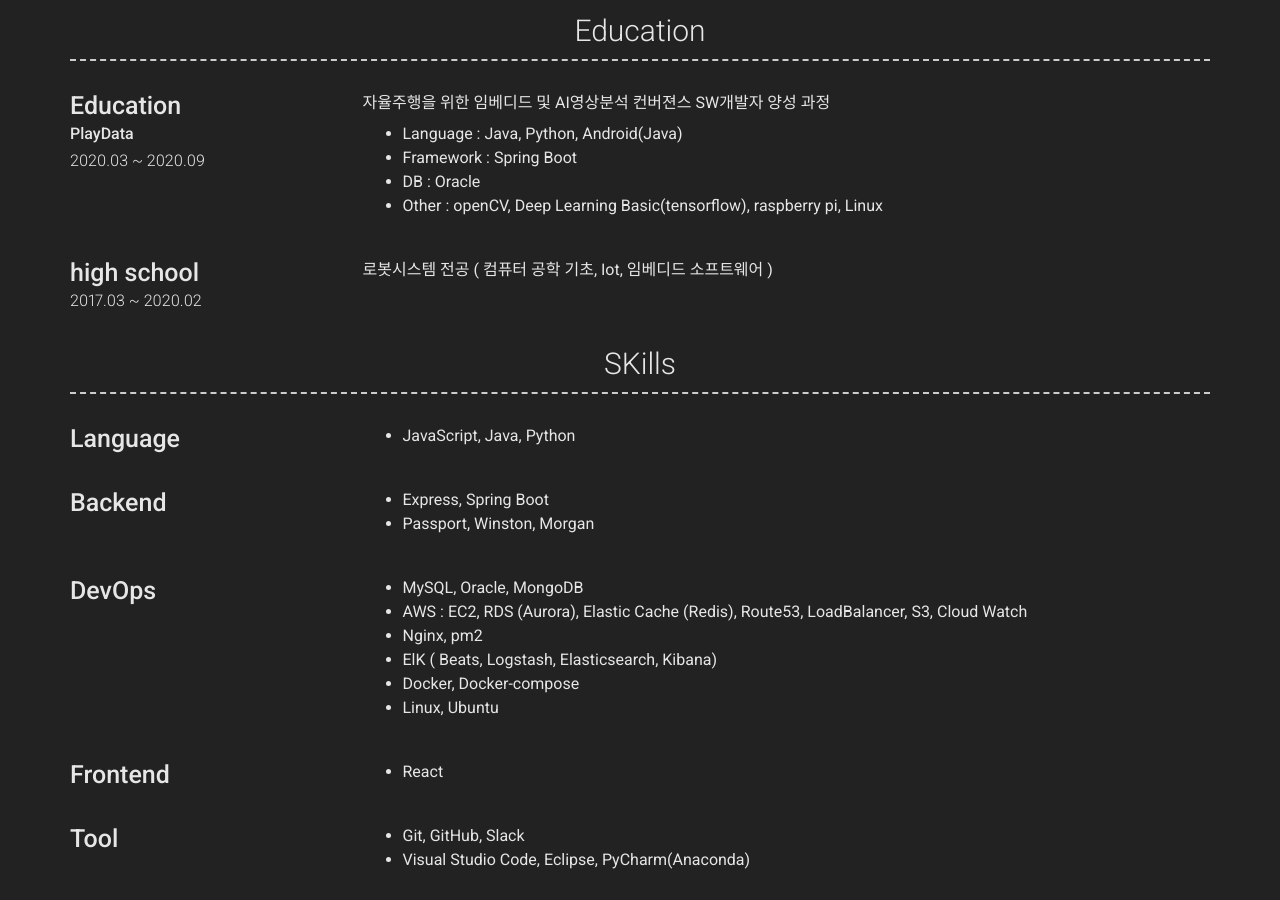
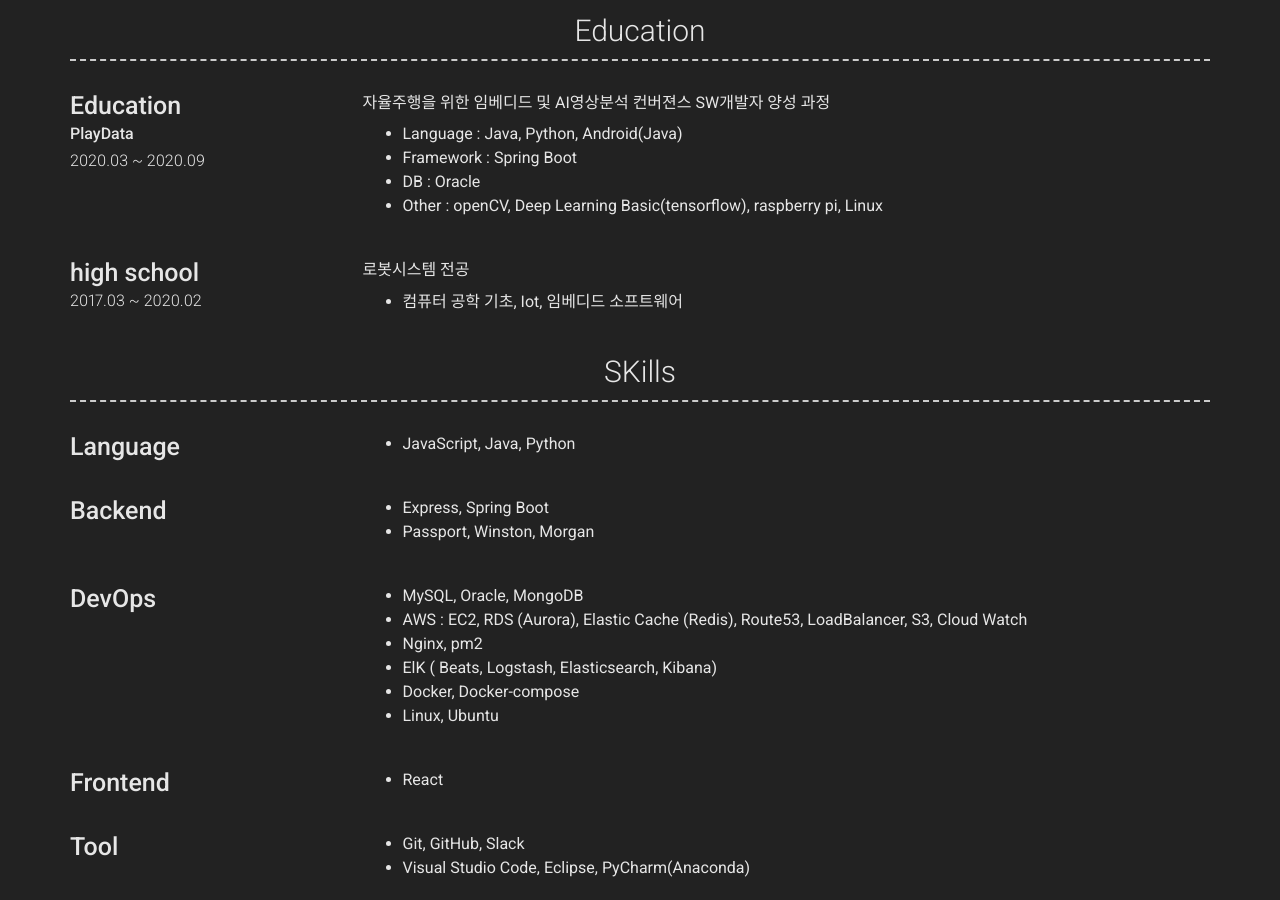
Before and after one commit to gwon713/gwon713.github.io, a Jekyll site: the page built from index.md, in a window 1280 px wide and 900 px high, scrolled down 1198 px. Built offline with Jekyll 4.4.1, drawn with Linux system fonts in a browser that asks for light colours; nearby versions of some CDN libraries.

```diff
--- a/_config.yml
+++ b/_config.yml
@@ -119,7 +119,8 @@ content:
         title: high school
         caption: 2017.03 ~ 2020.02
         description: | # this will include new lines to allow paragraphs
-          로봇시스템 전공  ( 컴퓨터 공학 기초, Iot, 임베디드 소프트웨어 )
+          로봇시스템 전공
+          - 컴퓨터 공학 기초, Iot, 임베디드 소프트웨어
   - title: SKills
     layout: list
     content:
```
